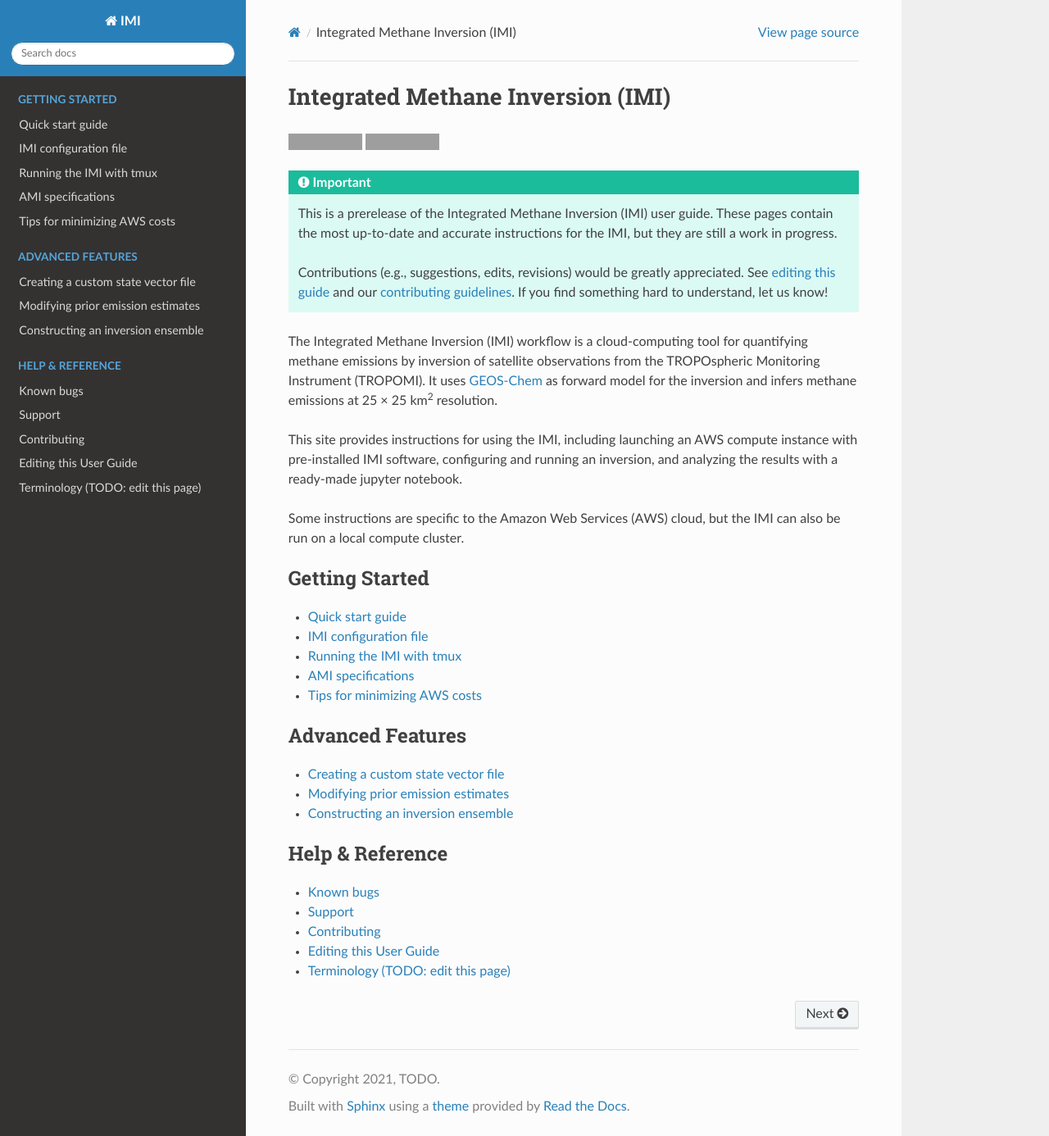
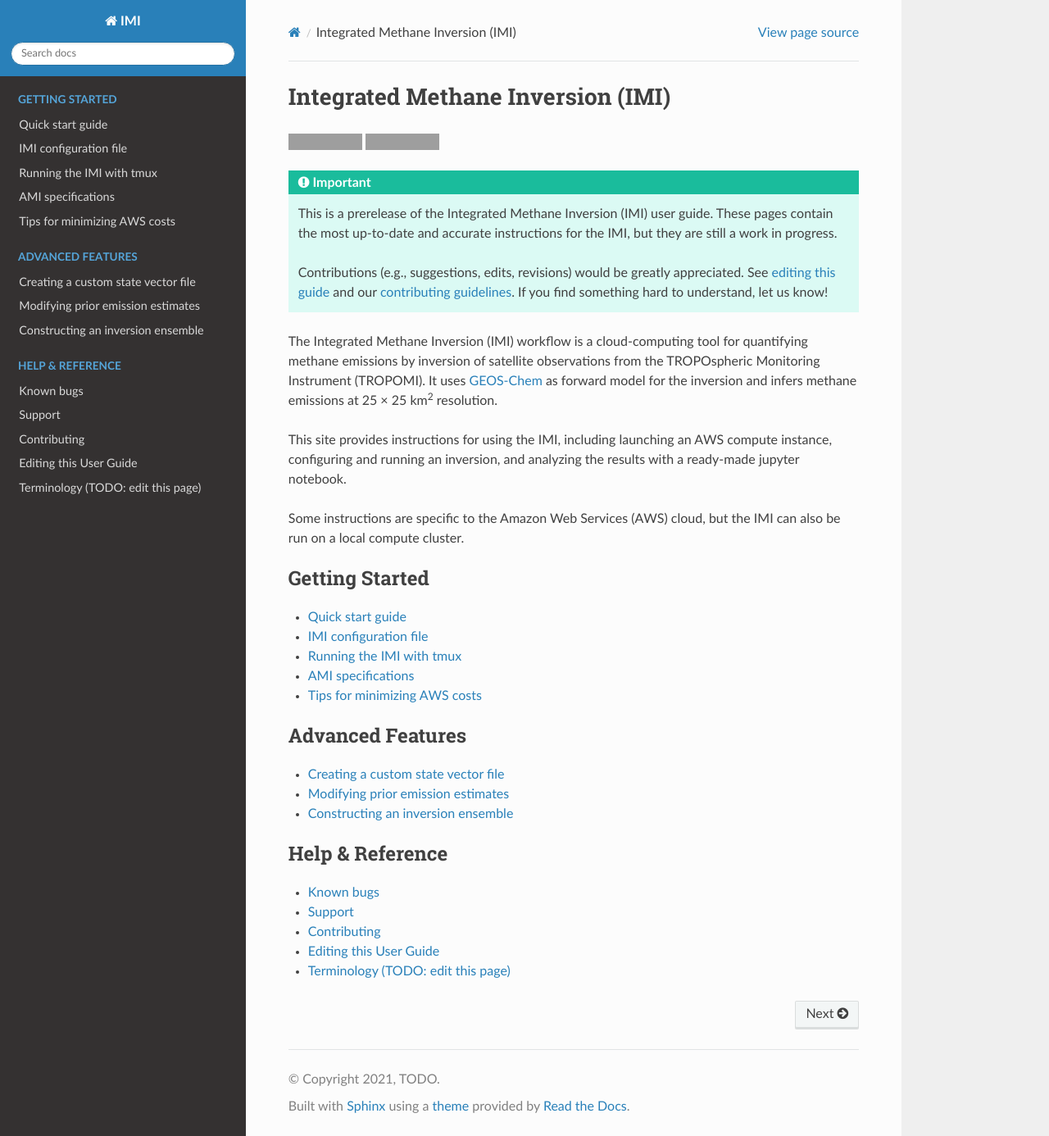
Before and after one commit to geoschem/integrated_methane_inversion, a Sphinx documentation site: the page built from docs/source/index.rst, in a window 1280 px wide and 1386 px high. Shown: the whole window at 82% size. Built offline with Sphinx 7.4.7 and the Read the Docs theme 2.0.0, drawn with Linux system fonts in a browser that asks for light colours; grey boxes are pictures that could not be loaded.

Commit message:
minor edit to index.rst

```diff
--- a/docs/source/index.rst
+++ b/docs/source/index.rst
@@ -20,8 +20,8 @@ by inversion of satellite observations from the TROPOspheric Monitoring Instrume
 It uses `GEOS-Chem <http://geos-chem.org>`_ as forward model for the inversion and infers methane emissions
 at 25 × 25 km\ :sup:`2`\  resolution.
 
-This site provides instructions for using the IMI, including launching an AWS compute instance with pre-installed IMI
-software, configuring and running an inversion, and analyzing the results with a ready-made jupyter notebook.
+This site provides instructions for using the IMI, including launching an AWS compute instance,
+configuring and running an inversion, and analyzing the results with a ready-made jupyter notebook.
 
 Some instructions are specific to the Amazon Web Services (AWS) cloud, but the IMI can also be run on a local compute cluster.
 
```
